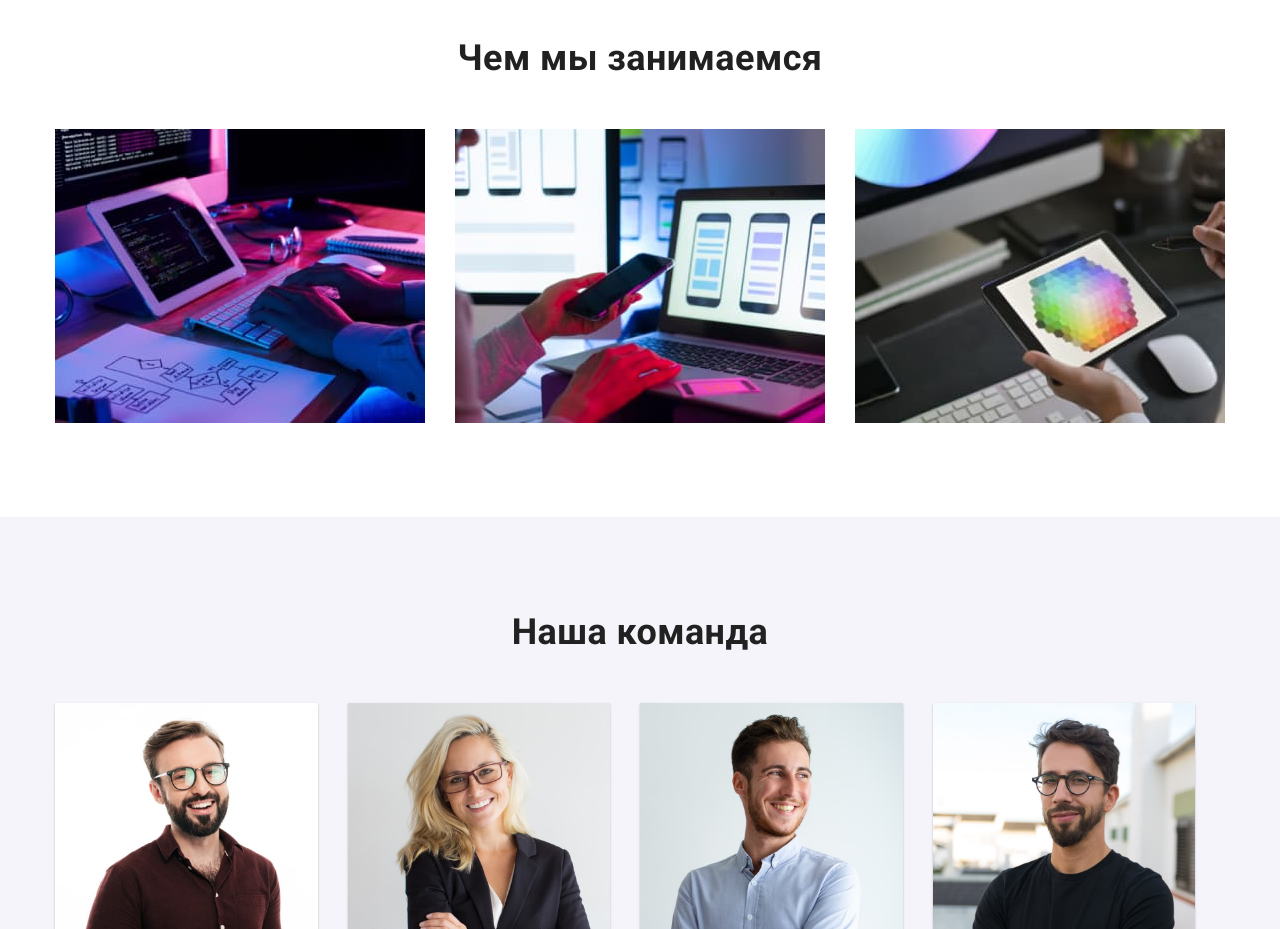
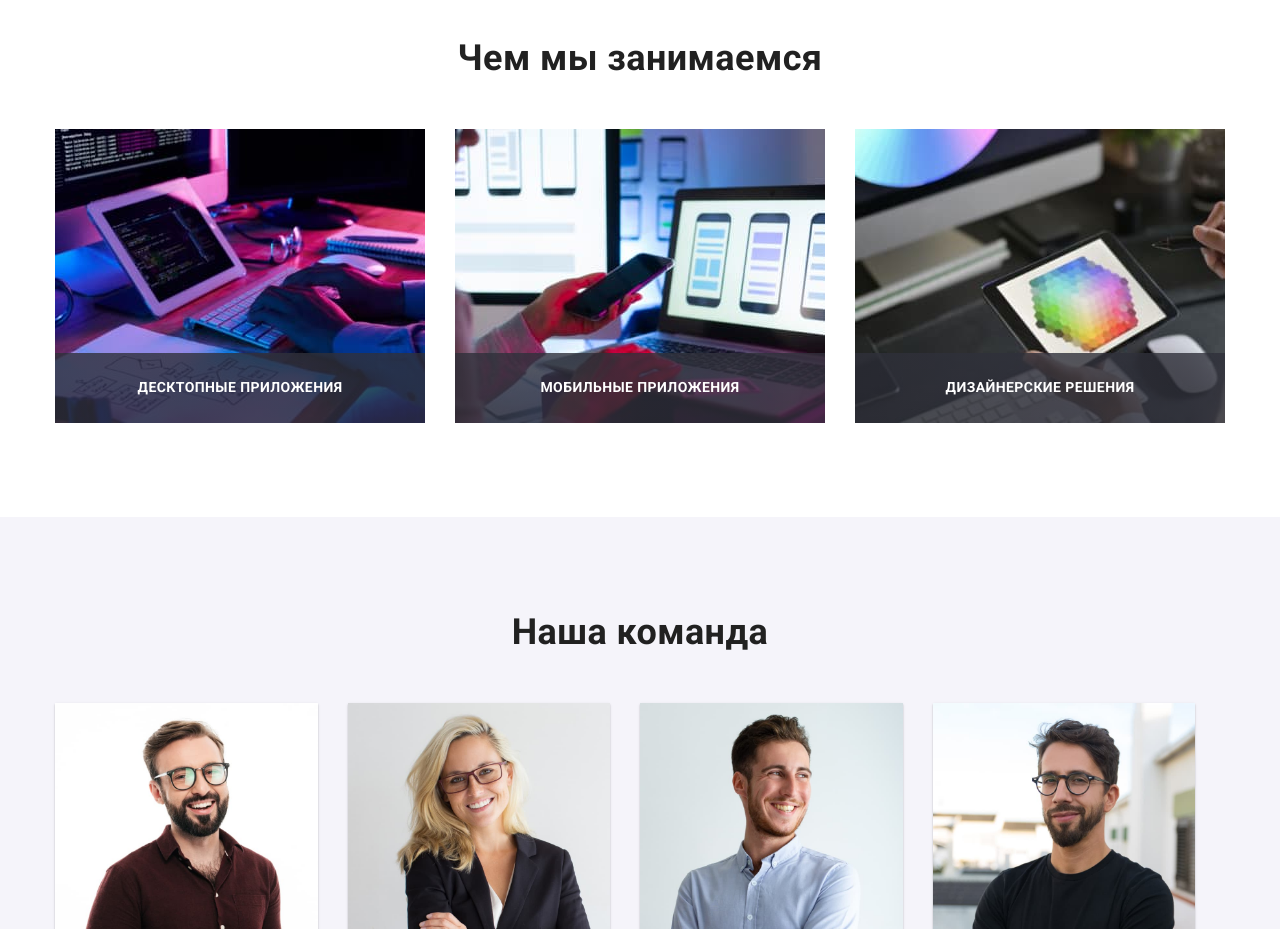
Before and after one commit to val-mus/goit-markup-hw-04, a plain HTML site: page index.html in a window 1280 px wide. Shown: the part 1080-2009 px from the top of the page. Drawn offline with nearby package versions, Linux system fonts and the light colour scheme.

Commit message:
work-cards adjust

```diff
--- a/index.html
+++ b/index.html
@@ -112,26 +112,29 @@
         <div class="container">
           <h2 class="sections-title">Чем мы занимаемся</h2>
           <ul class="list work-list flex">
-            <li>
+            <li class="work-present">
               <img
                 src="./images/work-present-img/comp-build-maket.jpg"
                 alt="Веб разработка"
                 width="370"
               />
+              <p class="work-desc">Десктопные приложения</p>
             </li>
-            <li>
+            <li class="work-present">
               <img
                 src="./images/work-present-img/comp-smart-adpt.jpg"
                 alt="Приложения для смартфонов"
                 width="370"
               />
+              <p class="work-desc">Мобильные приложения</p>
             </li>
-            <li>
+            <li class="work-present">
               <img
                 src="./images/work-present-img/comp-tab-color.jpg"
                 alt="Графический дизайн"
                 width="370"
               />
+              <p class="work-desc">Дизайнерские решения</p>
             </li>
           </ul>
         </div>
--- a/styles/styles.css
+++ b/styles/styles.css
@@ -239,9 +239,31 @@ address {
     padding-top: 0px;
 
 }
+
 .work-list > li:not(:last-child) {
     margin-right: 30px;
 }
+.work-present{
+    position: relative;
+}
+.work-desc{
+    position: absolute;
+    bottom: 0px;
+    display: block;
+    padding-top: 27px;
+    padding-bottom: 27px;
+    width: 370px;
+    height: 70px;
+
+    background-image: linear-gradient(rgba(47, 48, 58, 0.8),rgba(47, 48, 58, 0.8));
+
+    font-weight: 700;
+    text-transform: uppercase;
+    text-align: center;
+    color: var(--prime-bg-color);
+
+}
+
 /* Section-team styles*/
 .team{
    background-color: var(--third-bg-color);
```
